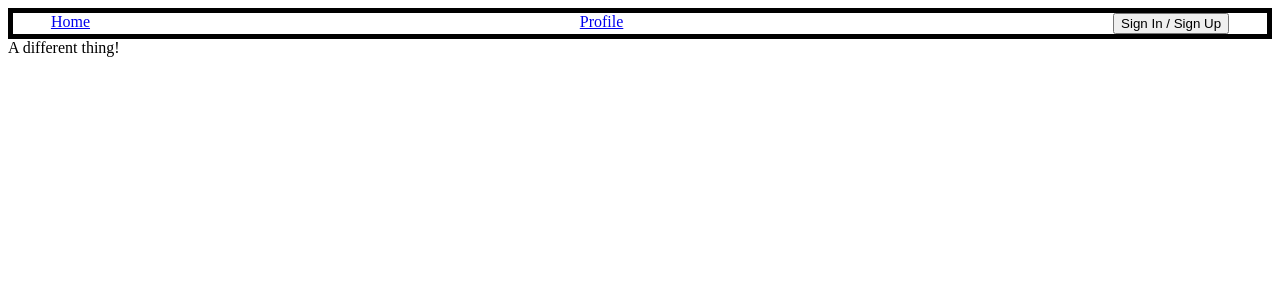
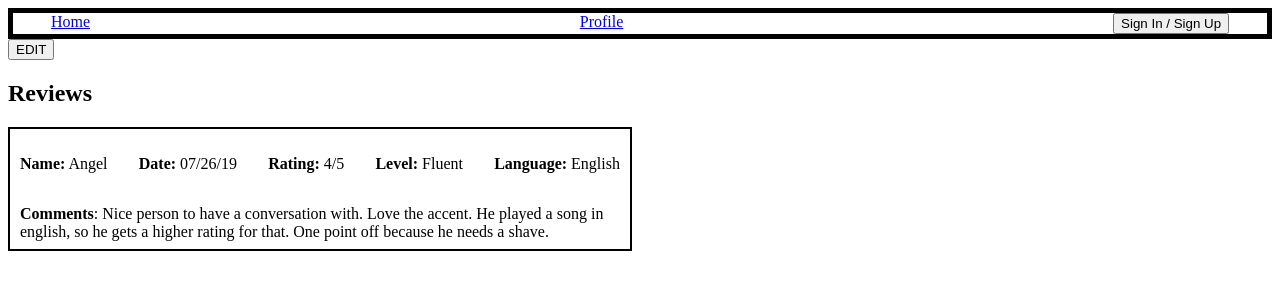
Before and after one commit to AngelEvelyn/Lang-Chat, a React app: page /profile in a window 1280 px wide. Shown: the top 300 px of the page. Built offline with nearby package versions, Linux system fonts and the light colour scheme; the HTML template or start-up script is replaced by a standard one.

Commit message:
added profile and review components and containers. ReviewCard functional

```diff
--- /dev/null
+++ b/client/Components/ProfilePage.jsx
@@ -0,0 +1,20 @@
+import React from 'react';
+import styled from 'styled-components';
+
+
+function ProfilePage() {
+
+    return (
+      <ProfilePageStyled>
+          <div>
+
+          </div>
+      </ProfilePageStyled>
+    )
+  }
+
+  const ProfilePageStyled = styled.div`
+   display: flex;`
+
+
+export default ProfilePage;
--- /dev/null
+++ b/client/Components/ReviewCard.jsx
@@ -0,0 +1,30 @@
+import React from 'react';
+import styled from 'styled-components';
+
+const ReviewCard = ({ reviewInfo }) => {
+  return (
+
+        <div id={'conversation-' + reviewInfo.conversationId + '-div'}>
+          <ReviewCardStyled>
+          <p><b>Name:</b> {' ' + reviewInfo.userId}</p>
+          <p><b>Date:</b> {' ' + reviewInfo.date}</p>
+          <p><b>Rating:</b> {' ' + reviewInfo.rating}</p>
+          <p><b>Level:</b> {' ' + reviewInfo.level}</p>
+          <p><b>Language:</b> {' ' + reviewInfo.language}</p>
+          <p><b>Comments</b>: {' ' + reviewInfo.review}</p>
+          </ReviewCardStyled>
+        </div>
+  );
+}
+
+const ReviewCardStyled = styled.div`
+display: flex;
+justify-content: space-between;
+flex-flow: row wrap;
+height: 100px;
+width: 600px;
+padding: 10px;
+align-items: space-evenly;
+border: solid 2px black;`
+
+export default ReviewCard;
--- a/client/Containers/ProfilePageContainer.jsx
+++ b/client/Containers/ProfilePageContainer.jsx
@@ -1,11 +1,17 @@
-import React from 'react';
+import React, { useState } from 'react';
 import styled from 'styled-components';
+import ProfilePage from '../Components/ProfilePage.jsx'
+import ReviewContainer from '../Containers/ReviewContainer.jsx'
 
 function ProfilePageContainer() {
+   const [editMode, setEditMode] = useState([false])
+
     return (
       <ProfilePageContainerStyled>
           <div>
-              A different thing!
+            <button onClick={() => {console.log('click!')}}>EDIT</button>
+            <ProfilePage />
+            <ReviewContainer />
           </div>
       </ProfilePageContainerStyled>
     )
--- /dev/null
+++ b/client/Containers/ReviewContainer.jsx
@@ -0,0 +1,32 @@
+import React from 'react';
+import styled from 'styled-components';
+import ReviewCard from '../Components/ReviewCard.jsx'
+
+function ReviewContainer() {
+  const reviewsArray = [{
+    conversationId: 1,
+    userId: 'Angel',
+    rating: '4/5',
+    language: 'English',
+    date: '07/26/19',
+    level: 'Fluent',
+    review: 'Nice person to have a conversation with. Love the accent. He played a song in english, so he gets a higher rating for that. One point off because he needs a shave.'
+  }]
+  const reviews = reviewsArray.map((reviewObj) => {
+      return <ReviewCard key={reviewObj.conversationId} reviewInfo={reviewObj}/>
+  })
+    return (
+      <ReviewContainerStyled>
+          <div>
+            <h2>Reviews</h2>
+            {reviews}
+          </div>
+      </ReviewContainerStyled>
+    )
+  }
+
+  const ReviewContainerStyled = styled.div`
+   display: flex;`
+
+
+export default ReviewContainer;
```
Also changed, not shown: client/Containers/ProfilePageForm.jsx (added).
